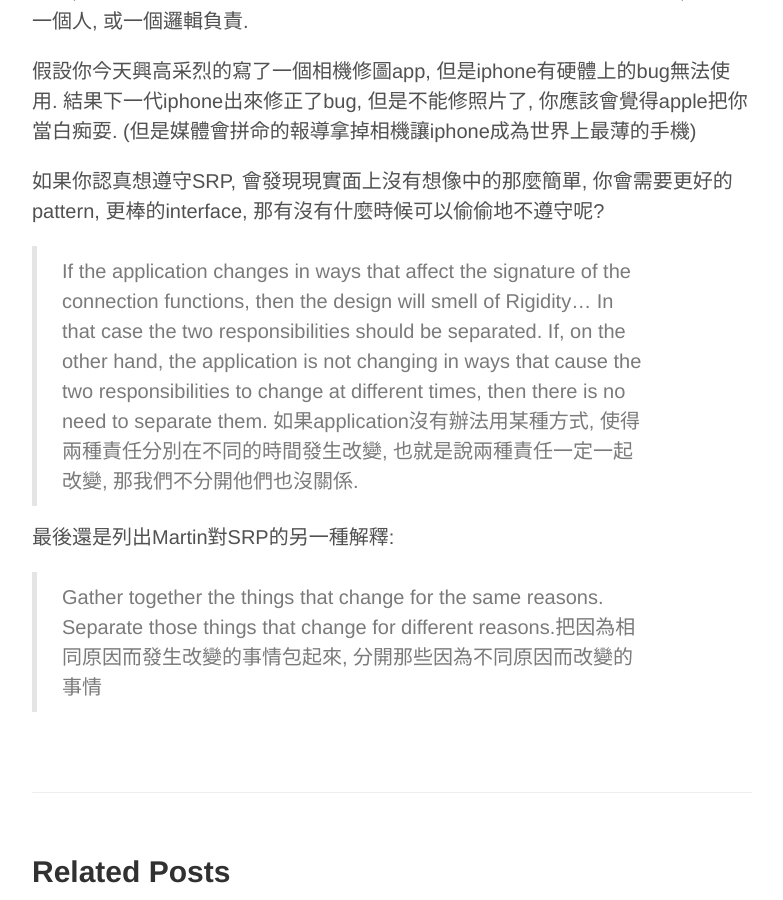
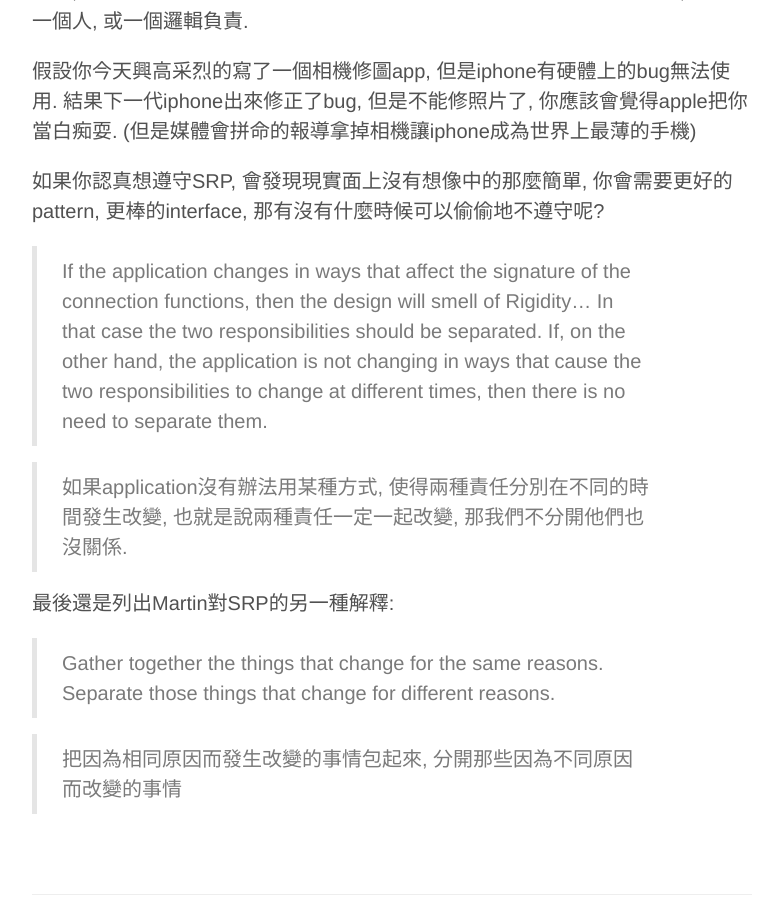
Before and after one commit to vidcina/vidcina.github.io, a Jekyll site: the page built from _posts/2015-04-16-single-responsibility-principle.md, in a window 1280 px wide and 900 px high, scrolled down 1613 px. Shown: the whole window, without its empty margins (248-1031 px from the left). Built offline with Jekyll 4.4.1, drawn with Linux system fonts in a browser that asks for light colours; comment, search, counter and statistics services are not loaded.

Commit message:
fix page

```diff
--- a/_posts/2015-04-16-single-responsibility-principle.md
+++ b/_posts/2015-04-16-single-responsibility-principle.md
@@ -56,8 +56,12 @@ Martin 在[一篇文章](http://blog.8thlight.com/uncle-bob/2014/05/08/SingleRep
 如果你認真想遵守SRP, 會發現現實面上沒有想像中的那麼簡單, 你會需要更好的pattern, 更棒的interface,
 那有沒有什麼時候可以偷偷地不遵守呢?
 
-> If the application changes in ways that affect the signature of the connection functions, then the design will smell of Rigidity... In that case the two responsibilities should be separated. If, on the other hand, the application is not changing in ways that cause the two responsibilities to change at different times, then there is no need to separate them. 如果application沒有辦法用某種方式, 使得兩種責任分別在不同的時間發生改變, 也就是說兩種責任一定一起改變, 那我們不分開他們也沒關係.
+> If the application changes in ways that affect the signature of the connection functions, then the design will smell of Rigidity... In that case the two responsibilities should be separated. If, on the other hand, the application is not changing in ways that cause the two responsibilities to change at different times, then there is no need to separate them.
+
+> 如果application沒有辦法用某種方式, 使得兩種責任分別在不同的時間發生改變, 也就是說兩種責任一定一起改變, 那我們不分開他們也沒關係.
 
 最後還是列出Martin對SRP的另一種解釋:
 
-> Gather together the things that change for the same reasons. Separate those things that change for different reasons.把因為相同原因而發生改變的事情包起來, 分開那些因為不同原因而改變的事情
+> Gather together the things that change for the same reasons. Separate those things that change for different reasons.
+
+> 把因為相同原因而發生改變的事情包起來, 分開那些因為不同原因而改變的事情
```
